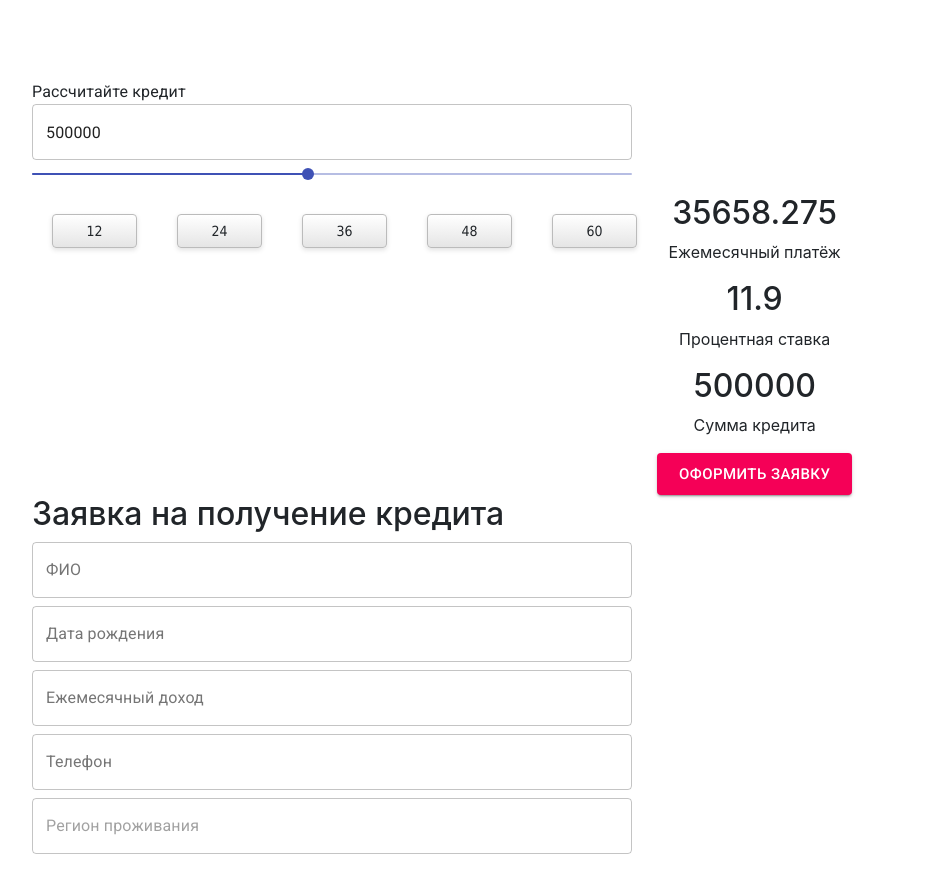
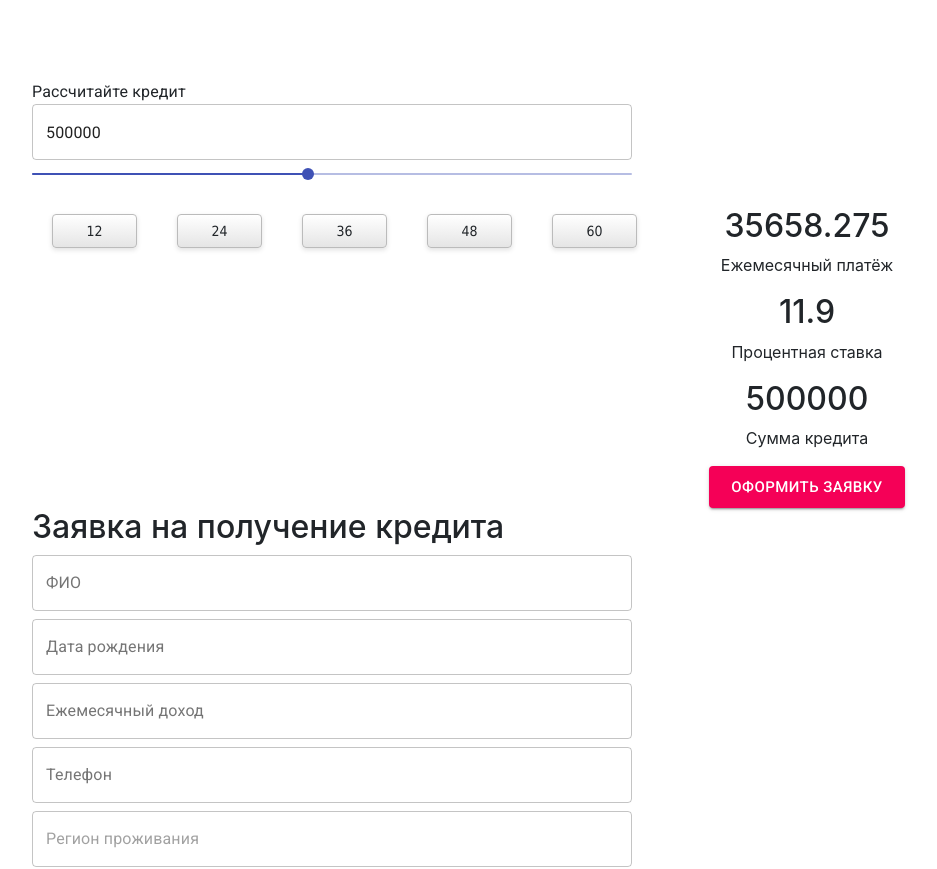
Before and after one commit to Alex-Ustinov/React, a React (Create React App) app in the folder my-app/: page / in a window 1280 px wide. Shown: the top 869 px of the page, without its empty margins (308-1245 px from the left). Built offline with nearby package versions, Linux system fonts and the light colour scheme.

Commit message:
Update Credit.css

```diff
--- a/my-app/src/Credit.css
+++ b/my-app/src/Credit.css
@@ -86,6 +86,10 @@
     float: left;
     clear: none;
     text-align: center;
+    width: 300px;
+    hight: 400px;
+    padding-top: 1%;
+    margin: 0 auto;
 }
 .radio_buttons__label {
     display: block;
@@ -109,3 +113,8 @@
     border-top-right-radius: 4px;
     border-bottom-right-radius: 4px;
 }
+.wrapper {
+    padding-top: 5rem;
+    margin: 0 auto;
+    width: 600px;
+}
```
